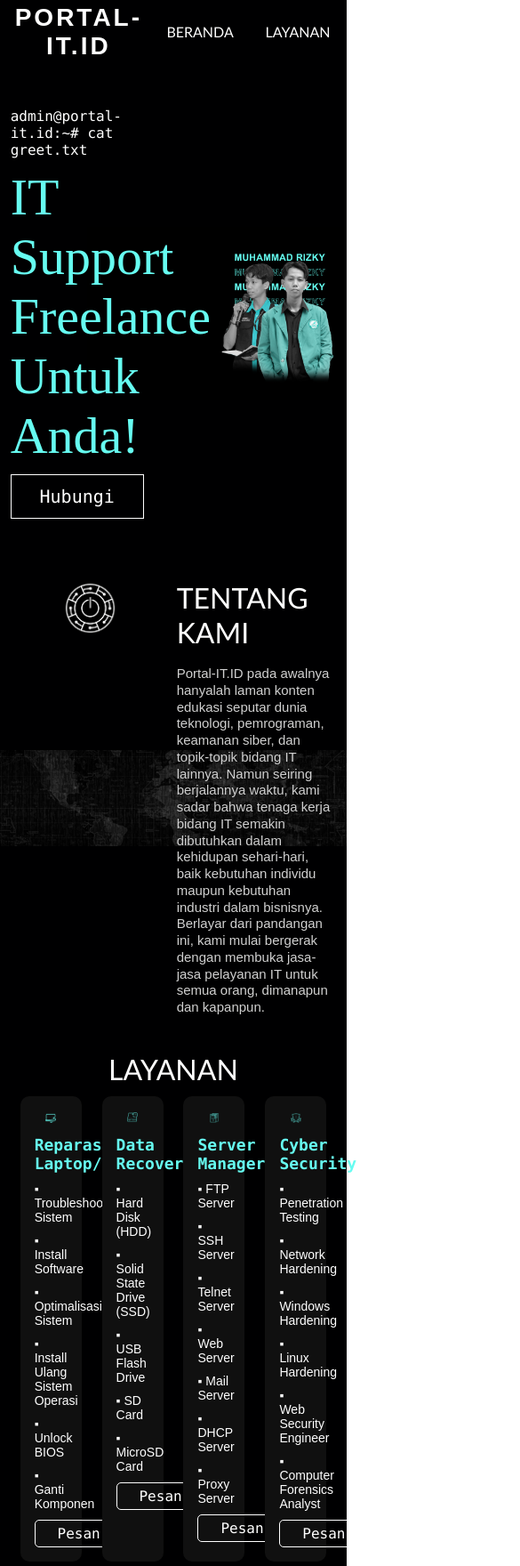
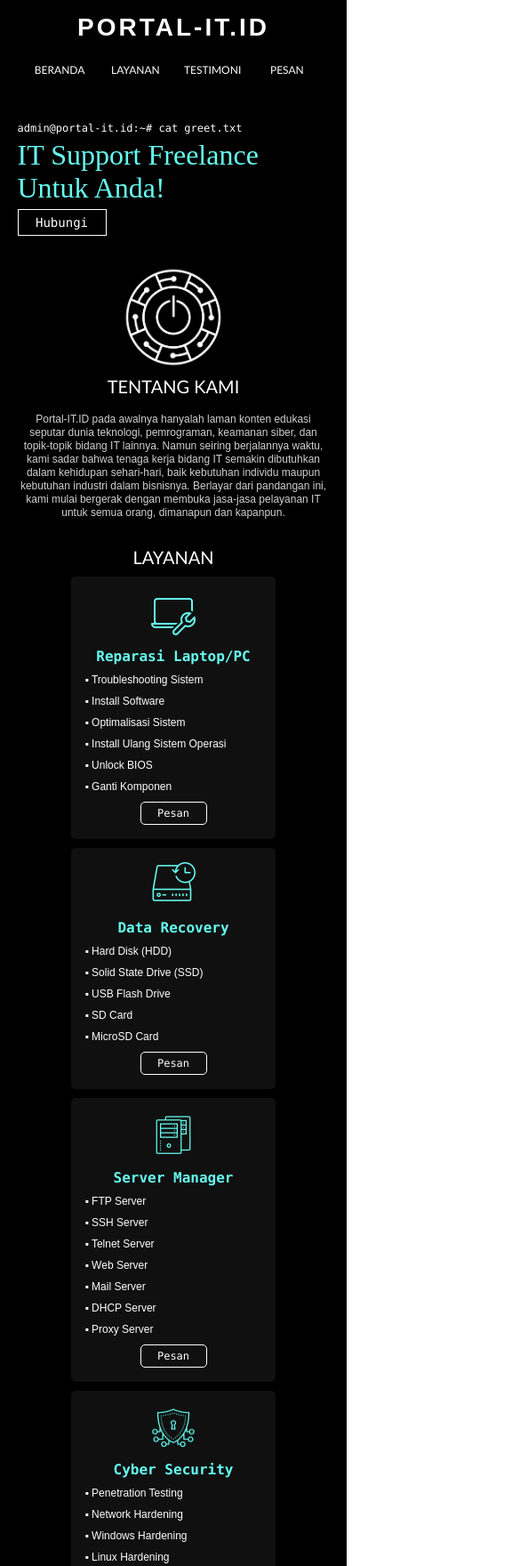
Before and after one commit to xecte-7/xecte-7.github.io, a plain HTML site: page index.html in a window 390 px wide. Shown: the top 1760 px of the page at 89% size, 585 px wide, since content can reach past the window. Drawn offline with Linux system fonts and the light colour scheme.

Commit message:
95% progress

```diff
--- a/css/style-desktop.css
+++ b/css/style-desktop.css
@@ -9,12 +9,12 @@ html{scroll-behavior:smooth}
 /**/
 #main-container {
 	width: 100%;
-	height: 720px;
+	height: auto;
 /*	border: 1px solid red;*/
 }
 .glb-container {
 	width: 100%;
-	height: 100px;
+	height: auto;
 /*	border: 1px solid red;*/
 	color: #ffffff;
 	background-color: #000001;
@@ -164,7 +164,7 @@ html{scroll-behavior:smooth}
 	display: block;
 	width: 100%;
 	height: auto;
-	justify-content: space-between;
+	justify-content: center;
 	align-items: center;
 	padding-left: 3%;
 	padding-right: 3%;
@@ -235,7 +235,7 @@ html{scroll-behavior:smooth}
 .wrapper-Keunggulan-left, .wrapper-Keunggulan-right {
 	width: 49%;
 	height: auto;
-	border: 1px solid red;
+/*	border: 1px solid red;*/
 }
 
 /* 6 - Testimoni */
@@ -353,8 +353,8 @@ html{scroll-behavior:smooth}
 	justify-content: space-between;
 	padding-left: 3%;
 	padding-right: 3%;
-	padding-top: 20px;
-	padding-bottom: 20px;
+	padding-top: 10px;
+	padding-bottom: 10px;
 }
 .wrapper-Footer-body {
 	width: 100%;
@@ -374,7 +374,9 @@ html{scroll-behavior:smooth}
 	color: #66fcf1;
 	letter-spacing: 1px;
 }
+.txt-Footer-desc {
 
+}
 .decor-Footer-line {
 	width: 100%;
 	height: 1px;
--- a/css/style-mobile.css
+++ b/css/style-mobile.css
@@ -4,3 +4,293 @@
 	margin: 0px;
 	padding: 0px;
 }
+
+@media only screen and (max-width: 768px){
+	#main-container {
+		width: 100%;
+		height: auto;
+		display: block;
+/*		border: 1px solid lightblue;*/
+		background-color: #000001;
+		padding-top: 10px;
+	}
+	.glb-container {
+		width: 100%;
+		height: auto;
+/*		border: 1px solid lightblue;*/
+		color: #ffffff;
+		background-color: #000001;
+	}
+	.glb-button {
+		font-family: "Consolas";
+		color: #ffffff;
+		padding: 5px;
+		background-color: transparent;
+		border: 1px solid #ffffff;
+	}
+	.glb-button:hover {
+		transition: 0.3s linear;
+		color: #000001;
+		background-color: #66fcf1;
+		border: 1px solid transparent;
+	}
+	.glb-button:not(:hover) {
+		transition: 0.3s linear;
+		border-radius: 0px;
+	}
+	.glb-txt-headsection {
+		font-family: "Trebuchet MS";
+		font-size: 20px;
+		color: #ffffff;
+	}
+	.glb-txt-description {
+		font-family: "Bebas Neue", sans-serif;
+		font-size: 12px;
+		color: #d0d0d0;
+		line-height: 1.25;
+	}
+
+	/* 1 - Bilah Navigasi */
+	#container-navbar {
+		width: 100%;
+		height: auto;
+		display: block;
+		align-items: center;
+		justify-content: center;
+		padding-left: 5%;
+		padding-right: 5%;
+	}
+	#navbar-left {
+		width: 100%;
+		height: auto;
+/*		border: 1px solid lightblue;*/
+		font-family: "Bebas Neue", sans-serif;
+		font-size: 14px;
+		text-align: center;
+		letter-spacing: 3px;
+		padding: 5px;
+	}
+	#navbar-right {
+		width: 100%;
+		height: auto;
+		display: block;
+		padding: 5px;
+	}
+	#navbar-right ul {
+		width: 100%;
+		height: auto;
+		display: inline-flex;
+		list-style: none;
+	}
+	#navbar-right ul li {
+		width: 25%;
+		height: auto;
+		text-align: center;
+		border: 2px solid transparent;
+	}
+	#navbar-right ul li:hover {
+		transition: 0.1s lienar;
+		border-bottom: 2px solid #66fcf1;
+		box-shadow: 0px 1px 0px 0px #66fcf1;
+	}
+	#navbar-right ul li a {
+		font-family: "Trebuchet MS", sans-serif;
+		font-size: 12px;
+		color: #ffffff;
+		text-decoration: none;
+	}
+
+	/* 2 - Beranda */
+	#container-beranda {
+		width: 100%;
+		height: auto;
+		display: block;
+		justify-content: center;
+		align-items: center;
+		background-color: #000001;
+		background-image: none;
+		padding-left: 5%;
+		padding-right: 5%;
+		padding-top: 15px;
+		padding-bottom: 15px;
+	}
+	.wrapper-Beranda-left {
+		width: 100%;
+		height: auto;
+/*		border: 1px solid lightblue;*/
+	}
+	.wrapper-Beranda-right {
+		display: none;
+	}
+	#txt-Beranda-1 {
+		color: #ffffff;
+		font-family: "Consolas";
+		font-size: 12px;
+		margin-bottom: 5px;
+	}
+	#txt-Beranda-2 {
+		color: #66fcf1;
+		font-family: serif;
+		font-size: 32px;
+		margin-bottom: 5px;
+	}
+	#btn-Beranda-1 {
+		width: 100px;
+		height: 30px;
+		font-size: 14px;
+	}
+	#btn-Beranda-1:hover {
+		border-top-left-radius: 20px;
+		border-bottom-right-radius: 20px;
+	}
+
+	/* 3 - Tentang */
+	#container-tentang {
+		width: 100%;
+		height: auto;
+		display: block;
+		justify-content: center;
+		background-color: #000001;
+		background-image: none;
+		padding-left: 5%;
+		padding-right: 5%;
+		padding-top: 15px;
+		padding-bottom: 15px;
+	}
+	.wrapper-Tentang-left, .wrapper-Tentang-right {
+		width: 100%;
+		height: auto;
+/*		border: 1px solid lightblue;*/
+		text-align: center;
+	}
+
+	/* 4 - Layanan */
+	#container-layanan {
+		width: 100%;
+		height: auto;
+		display: block;
+		justify-content: center;
+		align-items: center;
+		padding-left: 5%;
+		padding-right: 5%;
+		padding-top: 15px;
+		padding-bottom: 15px;
+	}
+	.wrapper-Layanan-head {
+		text-align: center;
+/*		border: 1px solid lightblue;*/
+	}
+	.wrapper-Layanan-body {
+		width: 100%;
+		height: auto;
+		display: block;
+		justify-content: center;
+		align-items: center;
+/*		border: 1px solid lightblue;*/
+		padding: 3%;
+	}
+	.box-Layanan-item {
+		width: 70%;
+		height: auto;
+		display: block;
+		border: 1px solid transparent;
+		border-radius: 5px;
+		background-color: #101010;
+		padding: 15px;
+		margin: auto;
+		margin-bottom: 10px;
+	}
+	.box-Layanan-item:hover {
+		transition: 0.3s linear;
+		border: 1px solid #66fcf1;
+	}
+	.box-Layanan-item img {
+		width: 25%;
+	}
+	.txt-Layanan-title {
+		font-family: "Consolas";
+		font-size: 16px;
+		font-weight: bold;
+		color: #66fcf1;
+		margin-top: 10px;
+		margin-bottom: 10px;
+	}
+	.txt-Layanan-desc {
+		font-family: sans-serif;
+		font-size: 12px;
+		margin-bottom: 10px;
+	}
+	#btn-Layanan-order {
+		width: 75px;
+		height: auto;
+		border-radius: 5px;
+		font-size: 12px;
+	}
+
+	/* 5 - Keunggulan */
+	#container-keunggulan {
+		width: 100%;
+		height: auto;
+		display: block;
+	}
+	.wrapper-Keunggulan-left, .wrapper-Keunggulan-right {
+		width: 100%;
+	}
+
+	/* 6 - Testimoni */
+	#container-testimoni {
+		width: 100%;
+		height: auto;
+	}
+	.wrapper-Testimoni-body {
+		display: block;
+	}
+	.box-Testimoni-item {
+		width: 50%;
+		height: auto;
+		margin: auto;
+		pading: 5px;
+		margin-bottom: 10px;
+	}
+	.img-Testimoni {
+		width: 75px;
+		height: 75px;
+	}
+	.txt-Testimoni-name {
+		font-size: 16px;
+	}
+	.txt-Testimoni-quote {
+		font-size: 12px;
+	}
+
+	/* 7 - Tawaran */
+	#container-tawaran {
+		width: 100%;
+		height: auto;
+		display: block;
+		background-size: 150%;
+		padding-top: 50px;
+		padding-bottom: 50px;
+	}
+	.txt-Tawaran-1 {
+		font-size: 24px;
+	}
+	#btn-Tawaran-order {
+		width: 150px;
+		height: 33px;
+		font-size: 14px;
+	}
+
+	/* 8 - Kaki (Footer) */
+	#container-footer {
+		width: 100%;
+		height: auto;
+	}
+	.txt-Footer-title {
+		font-family: "Consolas";
+		font-size: 12px;
+	}
+	.txt-Footer-desc {
+		font-size: 10px;
+	}
+}
--- a/index.html
+++ b/index.html
@@ -28,7 +28,7 @@
 		</div>
 
 		<!-- 2 - Beranda -->
-		<!-- <br> -->
+		<br>
 		<div class="glb-container" id="container-beranda">
 			<!-- Beranda - Box Kiri -->
 			<div class="wrapper-Beranda-left">
@@ -195,8 +195,8 @@
 					<div class="decor-Footer-line"></div>
 					<center>
 						<img src="./images/logo.png" alt="Logo Portal-IT.ID" width="50%">
-						<p>PORTAL-IT.ID</p>
-						<p>Penyedia Jasa IT Freelance</p>
+						<p class="txt-Footer-desc">PORTAL-IT.ID</p>
+						<p class="txt-Footer-desc">Penyedia Jasa IT Freelance</p>
 				</div>
 				<div class="section-Footer">
 					<p class="txt-Footer-title">Alamat</p>
@@ -208,16 +208,16 @@
 				<div class="section-Footer">
 					<p class="txt-Footer-title">Kontak</p>
 					<div class="decor-Footer-line"></div>
-					<p>▪ WhatsApp : +62852-4576-5800</p>
-					<p>▪ Email : root.tkjtechid@gmail.com</p>
-					<p>▪ WhatsApp : +62852-4576-5800</p>
+					<p class="txt-Footer-desc">▪ WhatsApp : +62852-4576-5800</p>
+					<p class="txt-Footer-desc">▪ Email : root.tkjtechid@gmail.com</p>
+					<p class="txt-Footer-desc">▪ WhatsApp : +62852-4576-5800</p>
 				</div>
 				<div class="section-Footer">
 					<p class="txt-Footer-title">Media Sosial</p>
 					<div class="decor-Footer-line"></div>
-					<p>▪ Instagram : @portal_it.id</p>
-					<p>▪ YouTube : Portal-IT.ID</p>
-					<p>▪ WhatsApp : +6282155713715</p>
+					<p class="txt-Footer-desc">▪ Instagram : @portal_it.id</p>
+					<p class="txt-Footer-desc">▪ YouTube : Portal-IT.ID</p>
+					<p class="txt-Footer-desc">▪ WhatsApp : +6282155713715</p>
 				</div>
 			</div>
 		</div>
```
